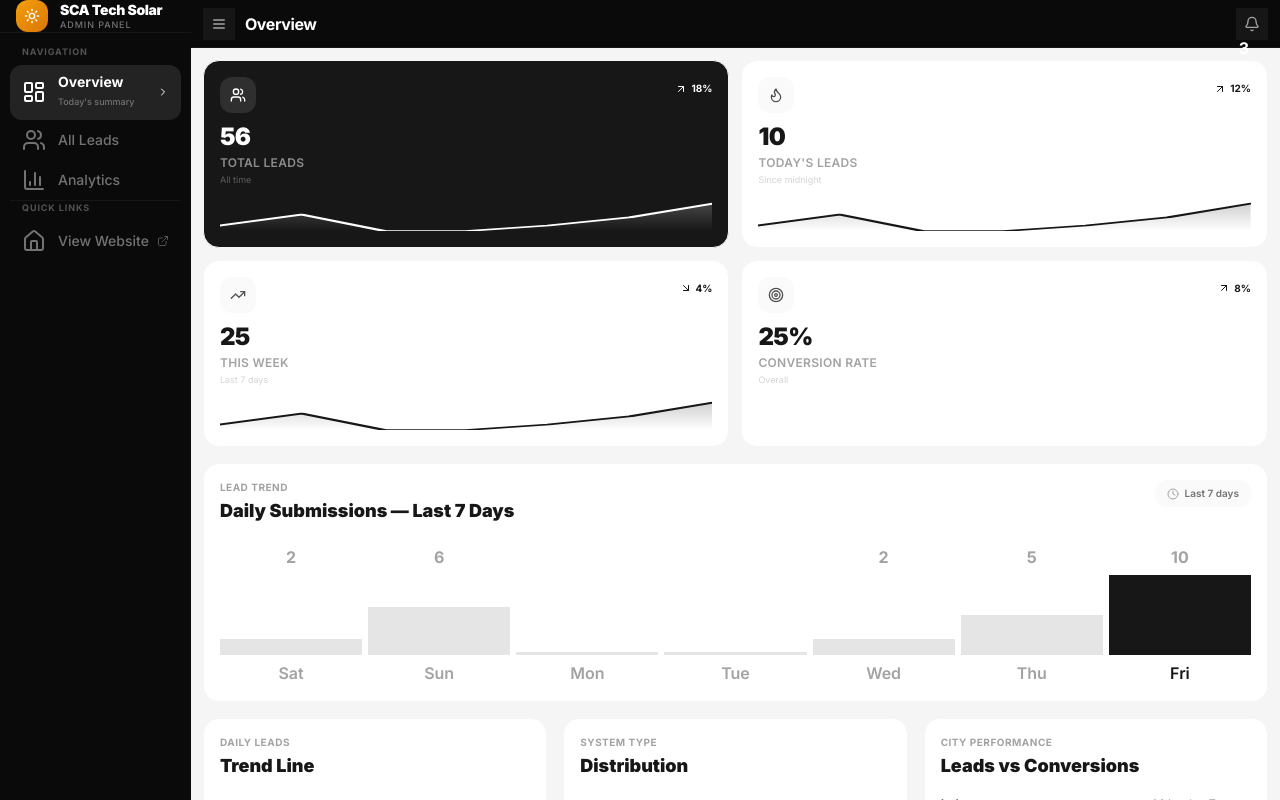
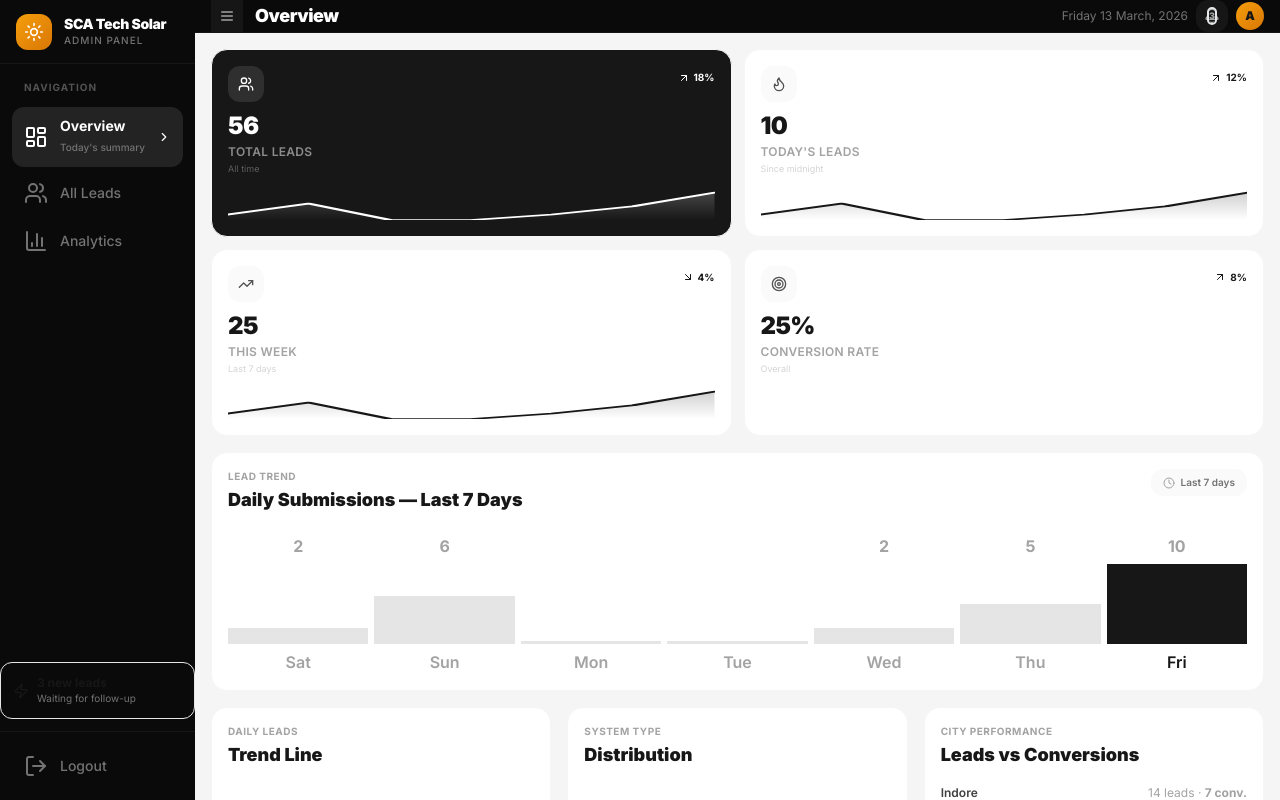
Before and after one commit to theidealshukla/sca-migration, a Next.js app: page /admin/dashboard in a window 1280 px wide. Shown: the top 800 px of the page. Built offline with nearby package versions, Linux system fonts and the light colour scheme; sample sign-in values are in the browser's storage.

Commit message:
Admin UI overhaul: Implement user's custom dashboards (Overview, Analytics, AllLeads, AdminLogin, DashboardLayout)

```diff
--- a/admin/DashboardLayout.jsx
+++ b/admin/DashboardLayout.jsx
@@ -1,9 +1,9 @@
 "use client";
 
-import { usePathname, useRouter } from 'next/navigation';
 import React, { useState, useEffect } from 'react'
-import Link from 'next/link';
-import { LayoutDashboard, Users, BarChart3, LogOut, Bell, Sun, Menu, X, ChevronRight, Zap, Home, ExternalLink } from 'lucide-react'
+import { usePathname, useRouter } from 'next/navigation'
+import Link from 'next/link'
+import { LayoutDashboard, Users, BarChart3, LogOut, Bell, Sun, Menu, X, ChevronRight, Zap } from 'lucide-react'
 
 const navItems = [
   { path: '/admin/dashboard', label: 'Overview', icon: LayoutDashboard, desc: "Today's summary" },
@@ -32,17 +32,21 @@ export default function DashboardLayout({ children }) {
       setIsAuth(false)
       navigate.push('/admin')
     }
-  }, [navigate]);
+  }, [navigate])
 
   const handleLogout = () => {
     sessionStorage.removeItem('sca_admin_auth')
     navigate.push('/admin')
   }
 
+  // Fetch new leads count for notification bell
   useEffect(() => {
     const fetchNewLeads = async () => {
       try {
-        setNewLeadsCount(3)
+        // Replace with your actual Supabase query
+        // const { count } = await supabase.from('leads').select('*', { count: 'exact' }).eq('status', 'New')
+        // setNewLeadsCount(count)
+        setNewLeadsCount(3) // mock — remove when Supabase is wired
       } catch (e) {
         console.error(e)
       } finally {
@@ -57,7 +61,7 @@ export default function DashboardLayout({ children }) {
     setMobileOpen(false)
   }, [pathname])
 
-  if (!isAuth) return null;
+  if (!isAuth) return null
 
   const currentPage = navItems.find(n => n.path === pathname)?.label || 'Overview'
   const today = new Date().toLocaleDateString('en-IN', {
@@ -65,17 +69,17 @@ export default function DashboardLayout({ children }) {
   })
 
   const SidebarContent = () => (
-    <div className="flex flex-col h-full bg-night-950">
+    <div className="flex flex-col h-full">
       {/* Logo */}
-      <div className={`flex items-center h-14 px-4 border-b border-white/5 flex-shrink-0 ${collapsed && !mobileOpen ? 'justify-center' : 'gap-3'}`}>
-        <div className="w-8 h-8 rounded-xl flex items-center justify-center flex-shrink-0"
+      <div className={`flex items-center h-16 px-4 border-b border-white/5 flex-shrink-0 ${collapsed && !mobileOpen ? 'justify-center' : 'gap-3'}`}>
+        <div className="w-9 h-9 rounded-xl flex items-center justify-center flex-shrink-0"
           style={{ background: 'linear-gradient(135deg, #f59e0b, #d97706)' }}>
-          <Sun className="w-4 h-4 text-white" />
+          <Sun className="w-5 h-5 text-white" />
         </div>
         {(!collapsed || mobileOpen) && (
           <div className="flex-1 min-w-0">
             <p className="text-white font-black text-sm leading-tight tracking-tight">SCA Tech Solar</p>
-            <p className="text-night-500 text-[9px] font-medium tracking-widest uppercase">Admin Panel</p>
+            <p className="text-night-500 text-[10px] font-medium tracking-widest uppercase">Admin Panel</p>
           </div>
         )}
         {mobileOpen && (
@@ -89,18 +93,18 @@ export default function DashboardLayout({ children }) {
       </div>
 
       {/* Nav */}
-      <nav className="flex-1 py-3 px-2.5 flex flex-col gap-0.5 overflow-y-auto">
+      <nav className="flex-1 py-4 px-3 flex flex-col gap-1 overflow-y-auto">
         {(!collapsed || mobileOpen) && (
-          <p className="text-night-600 text-[9px] font-bold uppercase tracking-widest px-3 mb-1.5">Navigation</p>
+          <p className="text-night-600 text-[10px] font-bold uppercase tracking-widest px-3 mb-2">Navigation</p>
         )}
         {navItems.map(item => {
-          const isActive = pathname === item.path;
+          const isActive = pathname === item.path
           return (
             <Link
               key={item.path}
               href={item.path}
               onClick={() => setMobileOpen(false)}
-              className={`flex items-center gap-3 px-3 py-2 rounded-xl text-sm font-medium transition-all duration-200 relative group
+              className={`flex items-center gap-3 px-3 py-2.5 rounded-xl text-sm font-medium transition-all duration-200 relative group
                 ${isActive
                   ? 'bg-white/10 text-white'
                   : 'text-night-500 hover:text-white hover:bg-white/5'
@@ -108,78 +112,73 @@ export default function DashboardLayout({ children }) {
                 ${collapsed && !mobileOpen ? 'justify-center' : ''}`
               }
             >
+              {/* Amber left accent bar */}
               {isActive && (
-                <span className="absolute left-0 top-1/2 -translate-y-1/2 w-1 h-5 rounded-r-full bg-amber-400" />
+                <span className="absolute left-0 top-1/2 -translate-y-1/2 w-1 h-6 rounded-r-full bg-amber-400" />
               )}
-              <item.icon className={`w-[16px] h-[16px] flex-shrink-0 transition-colors ${isActive ? 'text-amber-400' : ''}`} />
+              <item.icon className={`w-[18px] h-[18px] flex-shrink-0 transition-colors ${isActive ? 'text-amber-400' : ''}`} />
               {(!collapsed || mobileOpen) && (
                 <div className="flex-1 min-w-0">
-                  <p className={`leading-tight text-[13px] ${isActive ? 'text-white font-bold' : ''}`}>{item.label}</p>
-                  {isActive && <p className="text-night-500 text-[9px] mt-0.5">{item.desc}</p>}
+                  <p className={`leading-tight ${isActive ? 'text-white font-bold' : ''}`}>{item.label}</p>
+                  {isActive && <p className="text-night-500 text-[10px] mt-0.5">{item.desc}</p>}
                 </div>
               )}
               {(!collapsed || mobileOpen) && isActive && (
-                <ChevronRight className="w-3 h-3 text-amber-400 flex-shrink-0" />
+                <ChevronRight className="w-3.5 h-3.5 text-amber-400 flex-shrink-0" />
               )}
             </Link>
           )
         })}
-
-        {/* Divider */}
-        <div className="my-2 border-t border-white/5" />
-
-        {/* Home link */}
-        {(!collapsed || mobileOpen) && (
-          <p className="text-night-600 text-[9px] font-bold uppercase tracking-widest px-3 mb-1.5">Quick Links</p>
-        )}
-        <Link
-          href="/"
-          className={`flex items-center gap-3 px-3 py-2 rounded-xl text-sm font-medium text-night-500 hover:text-white hover:bg-white/5 transition-all duration-200 ${collapsed && !mobileOpen ? 'justify-center' : ''}`}
-        >
-          <Home className="w-[16px] h-[16px] flex-shrink-0" />
-          {(!collapsed || mobileOpen) && (
-            <div className="flex items-center gap-2 flex-1 min-w-0">
-              <span className="text-[13px]">View Website</span>
-              <ExternalLink className="w-3 h-3 text-night-600" />
-            </div>
-          )}
-        </Link>
       </nav>
 
+      {/* New leads badge in sidebar */}
+      {(!collapsed || mobileOpen) && newLeadsCount > 0 && (
+        <div className="mx-3 mb-3 p-3 rounded-xl bg-amber-500/10 border border-amber-500/20">
+          <div className="flex items-center gap-2">
+            <Zap className="w-4 h-4 text-amber-400 flex-shrink-0" />
+            <div>
+              <p className="text-amber-300 text-xs font-bold">{newLeadsCount} new lead{newLeadsCount > 1 ? 's' : ''}</p>
+              <p className="text-night-500 text-[10px]">Waiting for follow-up</p>
+            </div>
+          </div>
+        </div>
+      )}
+
       {/* Bottom */}
-      <div className="p-2.5 border-t border-white/5 flex-shrink-0">
+      <div className="p-3 border-t border-white/5 flex-shrink-0">
         <button
           onClick={handleLogout}
-          className={`flex items-center gap-3 px-3 py-2 rounded-xl text-sm font-medium text-night-500 hover:text-red-400 hover:bg-red-500/10 transition-all duration-200 w-full ${collapsed && !mobileOpen ? 'justify-center' : ''}`}
+          className={`flex items-center gap-3 px-3 py-2.5 rounded-xl text-sm font-medium text-night-500 hover:text-red-400 hover:bg-red-500/10 transition-all duration-200 w-full ${collapsed && !mobileOpen ? 'justify-center' : ''}`}
         >
-          <LogOut className="w-[16px] h-[16px] flex-shrink-0" />
-          {(!collapsed || mobileOpen) && <span className="text-[13px]">Logout</span>}
+          <LogOut className="w-[18px] h-[18px] flex-shrink-0" />
+          {(!collapsed || mobileOpen) && <span>Logout</span>}
         </button>
       </div>
     </div>
   )
 
   return (
-    <div className="flex h-[100dvh] overflow-hidden bg-night-100">
+    <div className="flex h-screen overflow-hidden bg-night-100">
 
       {/* Desktop Sidebar */}
-      <aside className={`hidden md:flex ${collapsed ? 'w-[64px]' : 'w-[240px]'} bg-night-950 flex-col transition-all duration-300 flex-shrink-0 border-r border-white/5`}>
+      <aside className={`hidden md:flex ${collapsed ? 'w-[72px]' : 'w-[260px]'} bg-night-950 flex-col transition-all duration-300 flex-shrink-0 border-r border-white/5`}>
         <SidebarContent />
       </aside>
 
       {/* Mobile Sidebar Overlay */}
       <div className={`fixed inset-0 z-50 md:hidden transition-all duration-300 ${mobileOpen ? 'opacity-100 pointer-events-auto' : 'opacity-0 pointer-events-none'}`}>
         <div className="absolute inset-0 bg-black/60 backdrop-blur-sm" onClick={() => setMobileOpen(false)} />
-        <aside className={`absolute top-0 left-0 h-full w-[260px] bg-night-950 flex flex-col transition-transform duration-300 border-r border-white/5 ${mobileOpen ? 'translate-x-0' : '-translate-x-full'}`}>
+        <aside className={`absolute top-0 left-0 h-full w-[280px] bg-night-950 flex flex-col transition-transform duration-300 border-r border-white/5 ${mobileOpen ? 'translate-x-0' : '-translate-x-full'}`}>
           <SidebarContent />
         </aside>
       </div>
 
       {/* Main */}
-      <div className="flex-1 flex flex-col min-w-0">
-        {/* Topbar */}
-        <header className="h-12 md:h-14 bg-night-950 border-b border-white/5 flex items-center justify-between px-3 md:px-5 flex-shrink-0">
-          <div className="flex items-center gap-2.5 md:gap-3">
+      <div className="flex-1 flex flex-col min-w-0 overflow-hidden">
+
+        {/* Topbar — dark, matches sidebar */}
+        <header className="h-14 md:h-16 bg-night-950 border-b border-white/5 flex items-center justify-between px-4 md:px-6 flex-shrink-0">
+          <div className="flex items-center gap-3 md:gap-4">
             <button
               onClick={() => {
                 if (window.innerWidth < 768) setMobileOpen(true)
@@ -190,36 +189,54 @@ export default function DashboardLayout({ children }) {
               <Menu className="w-4 h-4" />
             </button>
             <div>
-              <h1 className="text-white font-bold text-sm md:text-base leading-tight tracking-tight">{currentPage}</h1>
-              <p className="text-night-500 text-[9px] md:text-[10px] hidden sm:block">{pageSub[currentPage]}</p>
+              <h1 className="text-white font-black text-base md:text-lg leading-tight tracking-tight">{currentPage}</h1>
+              <p className="text-night-500 text-[10px] md:text-xs hidden sm:block">{pageSub[currentPage]}</p>
             </div>
           </div>
-          <div className="flex items-center gap-2">
-            {/* Notification bell */}
-            <div className="relative">
-              <button className="w-8 h-8 rounded-lg bg-white/5 hover:bg-white/10 flex items-center justify-center text-night-400 hover:text-white transition-colors">
-                <Bell className="w-4 h-4" />
-              </button>
+
+          <div className="flex items-center gap-2 md:gap-3">
+            {/* Date — hidden on small screens */}
+            <p className="text-night-500 text-xs hidden lg:block">{today}</p>
+
+            {/* Bell with live new leads count */}
+            <button className="relative w-8 h-8 md:w-9 md:h-9 rounded-xl bg-white/5 hover:bg-white/10 flex items-center justify-center text-night-400 hover:text-white transition-colors">
+              <Bell className="w-4 h-4 md:w-[18px] md:h-[18px]" />
               {newLeadsCount > 0 && (
-                <span className="absolute -top-0.5 -right-0.5 w-4 h-4 rounded-full bg-red-500 text-white text-[8px] font-bold flex items-center justify-center">
-                  {newLeadsCount}
+                <span className="absolute -top-1 -right-1 min-w-[18px] h-[18px] bg-amber-400 rounded-full border-2 border-night-950 flex items-center justify-center">
+                  <span className="text-night-950 text-[9px] font-black px-0.5">{newLeadsCount}</span>
                 </span>
               )}
-            </div>
-            {/* Date badge — desktop only */}
-            <div className="hidden lg:flex items-center gap-2 px-3 py-1.5 rounded-lg bg-white/5 text-night-400 text-[10px] font-medium">
-              {today}
+            </button>
+
+            {/* Admin profile */}
+            <div className="flex items-center gap-2 md:gap-3 pl-2 md:pl-3 border-l border-white/10">
+              <div className="w-7 h-7 md:w-8 md:h-8 rounded-full flex items-center justify-center text-night-950 text-[10px] md:text-xs font-black flex-shrink-0"
+                style={{ background: 'linear-gradient(135deg, #f59e0b, #d97706)' }}>
+                A
+              </div>
+              <div className="hidden sm:block">
+                <p className="text-white text-sm font-bold leading-tight">Admin</p>
+                <p className="text-night-500 text-[10px]">Owner</p>
+              </div>
             </div>
           </div>
         </header>
 
-        {/* Page Content — THIS is the scrollable area */}
-        <div className="flex-1 overflow-y-auto p-3 md:p-5 bg-night-100">
+        {/* Page Content */}
+        <div className="flex-1 overflow-y-auto p-4 md:p-6">
           {loading ? (
+            // Loading skeleton
             <div className="animate-pulse space-y-4">
-              <div className="grid grid-cols-2 md:grid-cols-4 gap-3">
-                {[...Array(4)].map((_, i) => <div key={i} className="h-24 bg-night-200 rounded-2xl" />)}
+              <div className="grid grid-cols-2 md:grid-cols-4 gap-4">
+                {[...Array(4)].map((_, i) => (
+                  <div key={i} className="h-28 bg-night-200 rounded-2xl" />
+                ))}
               </div>
+              <div className="grid grid-cols-1 md:grid-cols-2 gap-4">
+                <div className="h-64 bg-night-200 rounded-2xl" />
+                <div className="h-64 bg-night-200 rounded-2xl" />
+              </div>
+              <div className="h-72 bg-night-200 rounded-2xl" />
             </div>
           ) : (
             children
--- a/admin/pages/Overview.jsx
+++ b/admin/pages/Overview.jsx
@@ -1,7 +1,7 @@
 "use client";
 
-import React, { useState, useEffect, useRef } from 'react'
-import { Users, UserPlus, TrendingUp, Target, ArrowUpRight, ArrowDownRight, Flame, Clock } from 'lucide-react'
+import React, { useState, useEffect } from 'react'
+import { Users, TrendingUp, Target, ArrowUpRight, ArrowDownRight, Flame, Clock } from 'lucide-react'
 import { getLeads, getStatsForDashboard, getLeadsByDay, getLeadsByType, getLeadsByCity } from '../data/mockLeads'
 
 // ── Animated Counter ───────────────────────────────────────
```
Also changed, not shown: admin/AdminLogin.jsx (+23 -34 lines).
